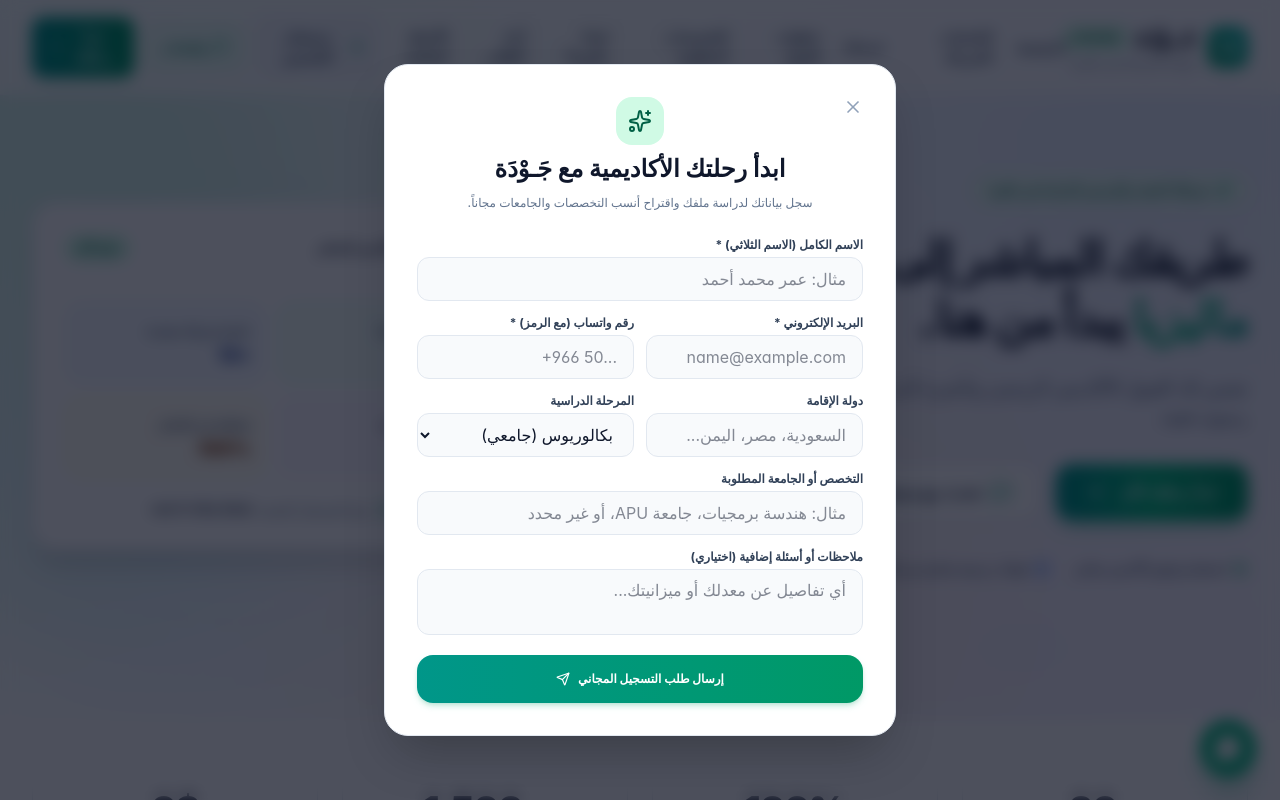
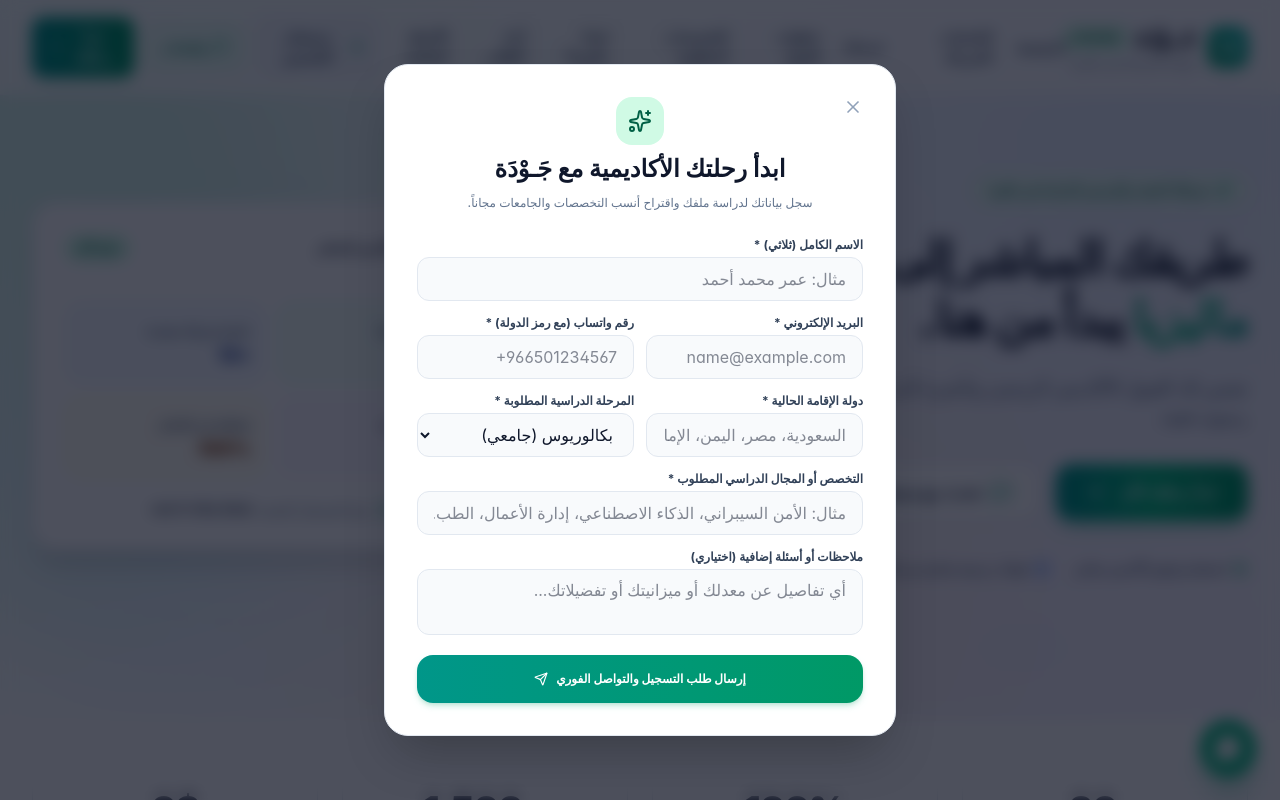
Before and after one commit to TAWFIG610/JOUDA, a React (Vite) app: page / in a window 1280 px wide. Both pictures are taken after a click on the button "ابدأ رحلتك". Shown: the top 800 px of the page. Built offline with nearby package versions, Linux system fonts and the light colour scheme.

Commit message:
feat: strict validation for tripartite name, email, whatsapp with country code, country, and program

```diff
--- a/src/components/LeadModal.tsx
+++ b/src/components/LeadModal.tsx
@@ -1,6 +1,13 @@
 import React, { useState } from "react";
 import { WHATSAPP_BASE_URL } from "../data/joudaData";
-import { X, CheckCircle2, Send, Sparkles, MessageCircle } from "lucide-react";
+import {
+  X,
+  CheckCircle2,
+  Send,
+  Sparkles,
+  MessageCircle,
+  AlertCircle,
+} from "lucide-react";
 import confetti from "canvas-confetti";
 
 interface LeadModalProps {
@@ -29,13 +36,56 @@ export const LeadModal: React.FC<LeadModalProps> = ({
 
   const validateForm = () => {
     const newErrors: Record<string, string> = {};
-    const nameWords = name.trim().split(/\s+/);
-    if (nameWords.length < 3) {
-      newErrors.name = "الرجاء إدخال الاسم الثلاثي";
+
+    // 1. Name validation (Must be at least 3 parts, each >= 2 chars)
+    const trimmedName = name.trim();
+    const nameParts = trimmedName.split(/\s+/).filter((p) => p.length >= 2);
+    if (!trimmedName) {
+      newErrors.name = "الاسم الكامل مطلوب";
+    } else if (nameParts.length < 3) {
+      newErrors.name = "يرجى إدخال الاسم الثلاثي كاملاً (مثال: محمد أحمد علي)";
     }
 
-    if (!email.trim()) newErrors.email = "البريد الإلكتروني مطلوب";
-    if (!whatsapp.trim()) newErrors.whatsapp = "رقم الواتساب مطلوب";
+    // 2. Email validation
+    const emailRegex = /^[^\s@]+@[^\s@]+\.[^\s@]+$/;
+    const trimmedEmail = email.trim();
+    if (!trimmedEmail) {
+      newErrors.email = "البريد الإلكتروني مطلوب";
+    } else if (!emailRegex.test(trimmedEmail)) {
+      newErrors.email = "يرجى إدخال بريد إلكتروني صحيح (مثال: name@gmail.com)";
+    }
+
+    // 3. WhatsApp with country code validation
+    const trimmedWhatsapp = whatsapp.trim();
+    const cleanDigits = trimmedWhatsapp.replace(/[^\d]/g, "");
+    const hasPlusOrZero =
+      trimmedWhatsapp.startsWith("+") || trimmedWhatsapp.startsWith("00");
+
+    if (!trimmedWhatsapp) {
+      newErrors.whatsapp = "رقم الواتساب مع الرمز مطلوب";
+    } else if (!hasPlusOrZero && cleanDigits.length < 10) {
+      newErrors.whatsapp =
+        "يرجى إدخال رقم الواتساب مع رمز الدولة (مثال: 966501234567+ أو 60123456789+)";
+    } else if (cleanDigits.length < 8 || cleanDigits.length > 16) {
+      newErrors.whatsapp =
+        "رقم الهاتف غير مكتمل، تأكد من كتابة الرقم مع مفتاح الدولة";
+    }
+
+    // 4. Country validation
+    const trimmedCountry = country.trim();
+    if (!trimmedCountry) {
+      newErrors.country = "يرجى تحديد دولة الإقامة الحالية";
+    } else if (trimmedCountry.length < 2) {
+      newErrors.country = "يرجى كتابة اسم الدولة بشكل صحيح";
+    }
+
+    // 5. Field of interest validation
+    const trimmedField = fieldOfInterest.trim();
+    if (!trimmedField) {
+      newErrors.fieldOfInterest = "يرجى كتابة التخصص أو المجال المطلوب";
+    } else if (trimmedField.length < 2) {
+      newErrors.fieldOfInterest = "يرجى توضيح التخصص أو اهتمامك الدراسي";
+    }
 
     setErrors(newErrors);
     return Object.keys(newErrors).length === 0;
@@ -44,13 +94,13 @@ export const LeadModal: React.FC<LeadModalProps> = ({
   const handleOpenWhatsAppDirect = () => {
     const text = encodeURIComponent(
       `مرحباً جودة! أريد التسجيل والبدء.
-الاسم: ${name}
-البريد: ${email}
-الواتساب: ${whatsapp}
-البلد: ${country || "غير محدد"}
-المرحلة: ${degreeLevel}
-التخصص/الجامعة: ${fieldOfInterest || "أحتاج استشارة ومطابقة"}
-الرسالة: ${message || "أود البدء والحصول على القبول الأكاديمي"}`,
+الاسم الثلاثي: ${name.trim()}
+البريد الإلكتروني: ${email.trim()}
+رقم الواتساب: ${whatsapp.trim()}
+دولة الإقامة: ${country.trim()}
+المرحلة الدراسية: ${degreeLevel}
+التخصص/المجال المطلوب: ${fieldOfInterest.trim()}
+ملاحظات إضافية: ${message.trim() || "لا يوجد"}`,
     );
     window.open(`${WHATSAPP_BASE_URL}?text=${text}`, "_blank");
   };
@@ -76,9 +126,9 @@ export const LeadModal: React.FC<LeadModalProps> = ({
         // ignore
       }
 
-      // Auto-redirect to WhatsApp immediately after form is processed
+      // Auto-redirect to WhatsApp immediately
       handleOpenWhatsAppDirect();
-    }, 500);
+    }, 400);
   };
 
   return (
@@ -106,29 +156,35 @@ export const LeadModal: React.FC<LeadModalProps> = ({
               </p>
             </div>
 
-            <form onSubmit={handleSubmit} className="space-y-3.5">
+            <form onSubmit={handleSubmit} noValidate className="space-y-3.5">
+              {/* Full Name */}
               <div>
                 <label className="block text-xs font-bold text-slate-700 mb-1">
-                  الاسم الكامل (الاسم الثلاثي) *
+                  الاسم الكامل (ثلاثي) *
                 </label>
                 <input
                   type="text"
-                  required
                   value={name}
                   onChange={(e) => {
                     setName(e.target.value);
                     if (errors.name) setErrors({ ...errors, name: "" });
                   }}
                   placeholder="مثال: عمر محمد أحمد"
-                  className={`w-full px-4 py-2 min-h-[44px] rounded-xl bg-slate-50 border ${errors.name ? "border-red-500" : "border-slate-200"} text-sm sm:text-base text-slate-900 focus:outline-none focus-visible:ring-2 focus-visible:ring-emerald-500 focus-visible:ring-offset-2`}
+                  className={`w-full px-4 py-2 min-h-[44px] rounded-xl bg-slate-50 border ${
+                    errors.name
+                      ? "border-red-500 bg-red-50/20"
+                      : "border-slate-200"
+                  } text-sm sm:text-base text-slate-900 focus:outline-none focus-visible:ring-2 focus-visible:ring-emerald-500 focus-visible:ring-offset-2 transition-colors`}
                 />
                 {errors.name && (
-                  <p className="text-red-500 text-xs mt-1 font-medium">
-                    {errors.name}
+                  <p className="text-red-600 text-xs mt-1 font-medium flex items-center gap-1">
+                    <AlertCircle className="w-3.5 h-3.5 shrink-0" />
+                    <span>{errors.name}</span>
                   </p>
                 )}
               </div>
 
+              {/* Email & WhatsApp Grid */}
               <div className="grid grid-cols-1 sm:grid-cols-2 gap-3">
                 <div>
                   <label className="block text-xs font-bold text-slate-700 mb-1">
@@ -136,64 +192,86 @@ export const LeadModal: React.FC<LeadModalProps> = ({
                   </label>
                   <input
                     type="email"
-                    required
                     value={email}
                     onChange={(e) => {
                       setEmail(e.target.value);
                       if (errors.email) setErrors({ ...errors, email: "" });
                     }}
                     placeholder="name@example.com"
-                    className={`w-full px-4 py-2 min-h-[44px] rounded-xl bg-slate-50 border ${errors.email ? "border-red-500" : "border-slate-200"} text-sm sm:text-base text-slate-900 focus:outline-none focus-visible:ring-2 focus-visible:ring-emerald-500 focus-visible:ring-offset-2`}
+                    className={`w-full px-4 py-2 min-h-[44px] rounded-xl bg-slate-50 border ${
+                      errors.email
+                        ? "border-red-500 bg-red-50/20"
+                        : "border-slate-200"
+                    } text-sm sm:text-base text-slate-900 focus:outline-none focus-visible:ring-2 focus-visible:ring-emerald-500 focus-visible:ring-offset-2 transition-colors`}
                   />
                   {errors.email && (
-                    <p className="text-red-500 text-xs mt-1 font-medium">
-                      {errors.email}
+                    <p className="text-red-600 text-xs mt-1 font-medium flex items-center gap-1">
+                      <AlertCircle className="w-3.5 h-3.5 shrink-0" />
+                      <span>{errors.email}</span>
                     </p>
                   )}
                 </div>
 
                 <div>
                   <label className="block text-xs font-bold text-slate-700 mb-1">
-                    رقم واتساب (مع الرمز) *
+                    رقم واتساب (مع رمز الدولة) *
                   </label>
                   <input
                     type="tel"
-                    required
                     value={whatsapp}
                     onChange={(e) => {
                       setWhatsapp(e.target.value);
                       if (errors.whatsapp)
                         setErrors({ ...errors, whatsapp: "" });
                     }}
-                    placeholder="+966 50..."
+                    placeholder="+966501234567"
                     dir="ltr"
-                    className={`w-full px-4 py-2 min-h-[44px] rounded-xl bg-slate-50 border ${errors.whatsapp ? "border-red-500" : "border-slate-200"} text-sm sm:text-base text-slate-900 focus:outline-none focus-visible:ring-2 focus-visible:ring-emerald-500 focus-visible:ring-offset-2 text-end`}
+                    className={`w-full px-4 py-2 min-h-[44px] rounded-xl bg-slate-50 border ${
+                      errors.whatsapp
+                        ? "border-red-500 bg-red-50/20"
+                        : "border-slate-200"
+                    } text-sm sm:text-base text-slate-900 focus:outline-none focus-visible:ring-2 focus-visible:ring-emerald-500 focus-visible:ring-offset-2 text-end transition-colors`}
                   />
                   {errors.whatsapp && (
-                    <p className="text-red-500 text-xs mt-1 font-medium">
-                      {errors.whatsapp}
+                    <p className="text-red-600 text-xs mt-1 font-medium flex items-center gap-1">
+                      <AlertCircle className="w-3.5 h-3.5 shrink-0" />
+                      <span>{errors.whatsapp}</span>
                     </p>
                   )}
                 </div>
               </div>
 
+              {/* Country & Degree Level */}
               <div className="grid grid-cols-1 sm:grid-cols-2 gap-3">
                 <div>
                   <label className="block text-xs font-bold text-slate-700 mb-1">
-                    دولة الإقامة
+                    دولة الإقامة الحالية *
                   </label>
                   <input
                     type="text"
                     value={country}
-                    onChange={(e) => setCountry(e.target.value)}
-                    placeholder="السعودية، مصر، اليمن..."
-                    className="w-full px-4 py-2 min-h-[44px] rounded-xl bg-slate-50 border border-slate-200 text-sm sm:text-base text-slate-900 focus:outline-none focus-visible:ring-2 focus-visible:ring-emerald-500 focus-visible:ring-offset-2"
+                    onChange={(e) => {
+                      setCountry(e.target.value);
+                      if (errors.country) setErrors({ ...errors, country: "" });
+                    }}
+                    placeholder="السعودية، مصر، اليمن، الإمارات..."
+                    className={`w-full px-4 py-2 min-h-[44px] rounded-xl bg-slate-50 border ${
+                      errors.country
+                        ? "border-red-500 bg-red-50/20"
+                        : "border-slate-200"
+                    } text-sm sm:text-base text-slate-900 focus:outline-none focus-visible:ring-2 focus-visible:ring-emerald-500 focus-visible:ring-offset-2 transition-colors`}
                   />
+                  {errors.country && (
+                    <p className="text-red-600 text-xs mt-1 font-medium flex items-center gap-1">
+                      <AlertCircle className="w-3.5 h-3.5 shrink-0" />
+                      <span>{errors.country}</span>
+                    </p>
+                  )}
                 </div>
 
                 <div>
                   <label className="block text-xs font-bold text-slate-700 mb-1">
-                    المرحلة الدراسية
+                    المرحلة الدراسية المطلوبة *
                   </label>
                   <select
                     value={degreeLevel}
@@ -204,23 +282,40 @@ export const LeadModal: React.FC<LeadModalProps> = ({
                     <option value="ماجستير">ماجستير</option>
                     <option value="دكتوراه">دكتوراه</option>
                     <option value="لغة إنجليزية">كورس لغة إنجليزية</option>
+                    <option value="دبلوم">دبلوم</option>
                   </select>
                 </div>
               </div>
 
+              {/* Field of Interest */}
               <div>
                 <label className="block text-xs font-bold text-slate-700 mb-1">
-                  التخصص أو الجامعة المطلوبة
+                  التخصص أو المجال الدراسي المطلوب *
                 </label>
                 <input
                   type="text"
                   value={fieldOfInterest}
-                  onChange={(e) => setFieldOfInterest(e.target.value)}
-                  placeholder="مثال: هندسة برمجيات، جامعة APU، أو غير محدد"
-                  className="w-full px-4 py-2 min-h-[44px] rounded-xl bg-slate-50 border border-slate-200 text-sm sm:text-base text-slate-900 focus:outline-none focus-visible:ring-2 focus-visible:ring-emerald-500 focus-visible:ring-offset-2"
+                  onChange={(e) => {
+                    setFieldOfInterest(e.target.value);
+                    if (errors.fieldOfInterest)
+                      setErrors({ ...errors, fieldOfInterest: "" });
+                  }}
+                  placeholder="مثال: الأمن السيبراني، الذكاء الاصطناعي، إدارة الأعمال، الطب..."
+                  className={`w-full px-4 py-2 min-h-[44px] rounded-xl bg-slate-50 border ${
+                    errors.fieldOfInterest
+                      ? "border-red-500 bg-red-50/20"
+                      : "border-slate-200"
+                  } text-sm sm:text-base text-slate-900 focus:outline-none focus-visible:ring-2 focus-visible:ring-emerald-500 focus-visible:ring-offset-2 transition-colors`}
                 />
+                {errors.fieldOfInterest && (
+                  <p className="text-red-600 text-xs mt-1 font-medium flex items-center gap-1">
+                    <AlertCircle className="w-3.5 h-3.5 shrink-0" />
+                    <span>{errors.fieldOfInterest}</span>
+                  </p>
+                )}
               </div>
 
+              {/* Message */}
               <div>
                 <label className="block text-xs font-bold text-slate-700 mb-1">
                   ملاحظات أو أسئلة إضافية (اختياري)
@@ -229,7 +324,7 @@ export const LeadModal: React.FC<LeadModalProps> = ({
                   rows={2}
                   value={message}
                   onChange={(e) => setMessage(e.target.value)}
-                  placeholder="أي تفاصيل عن معدلك أو ميزانيتك..."
+                  placeholder="أي تفاصيل عن معدلك أو ميزانيتك أو تفضيلاتك..."
                   className="w-full px-4 py-2 min-h-[44px] rounded-xl bg-slate-50 border border-slate-200 text-sm sm:text-base text-slate-900 focus:outline-none focus-visible:ring-2 focus-visible:ring-emerald-500 focus-visible:ring-offset-2 resize-none"
                 />
               </div>
@@ -240,10 +335,10 @@ export const LeadModal: React.FC<LeadModalProps> = ({
                 className="w-full flex items-center justify-center gap-2 py-3.5 min-h-[48px] rounded-2xl text-xs font-bold bg-gradient-to-l from-emerald-600 to-teal-600 text-white hover:from-emerald-500 hover:to-teal-500 shadow-md shadow-emerald-600/20 transition-all duration-200 disabled:opacity-50 cursor-pointer focus-visible:ring-2 focus-visible:ring-emerald-500 focus-visible:ring-offset-2"
               >
                 {loading ? (
-                  <span>جاري الإرسال...</span>
+                  <span>جاري التحقق والإرسال...</span>
                 ) : (
                   <>
-                    <span>إرسال طلب التسجيل المجاني</span>
+                    <span>إرسال طلب التسجيل والتواصل الفوري</span>
                     <Send className="w-3.5 h-3.5" />
                   </>
                 )}
```
